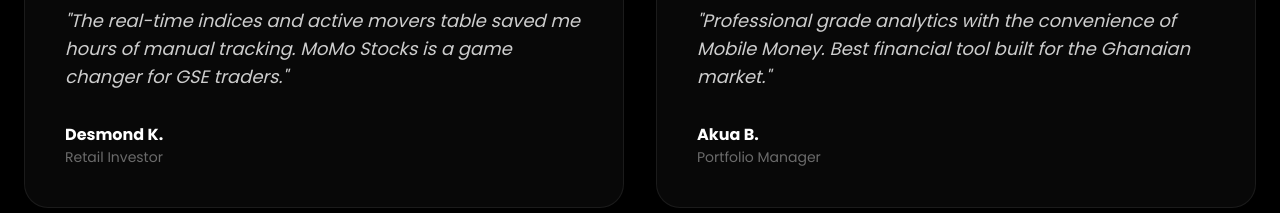
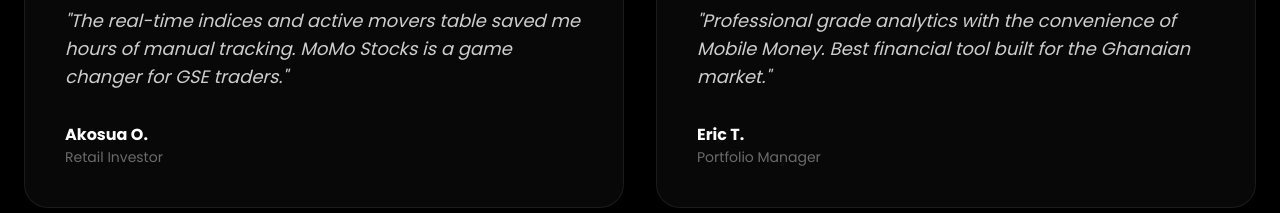
Before and after one commit to desmondknunoo/momo_stocks_webapp, a React (Vite) app: page / in a window 1280 px wide. Shown: the part 3480-3693 px from the top of the page. Built offline with nearby package versions, Linux system fonts and the light colour scheme.

Commit message:
chore: Update testimonial authors in the pricing section.

```diff
--- a/src/components/sections/pricing.tsx
+++ b/src/components/sections/pricing.tsx
@@ -13,12 +13,12 @@
 const testimonials = [
     {
         quote: "The real-time indices and active movers table saved me hours of manual tracking. MoMo Stocks is a game changer for GSE traders.",
-        author: "Desmond K.",
+        author: "Akosua O.",
         role: "Retail Investor"
     },
     {
         quote: "Professional grade analytics with the convenience of Mobile Money. Best financial tool built for the Ghanaian market.",
-        author: "Akua B.",
+        author: "Eric T.",
         role: "Portfolio Manager"
     }
 ];
```
